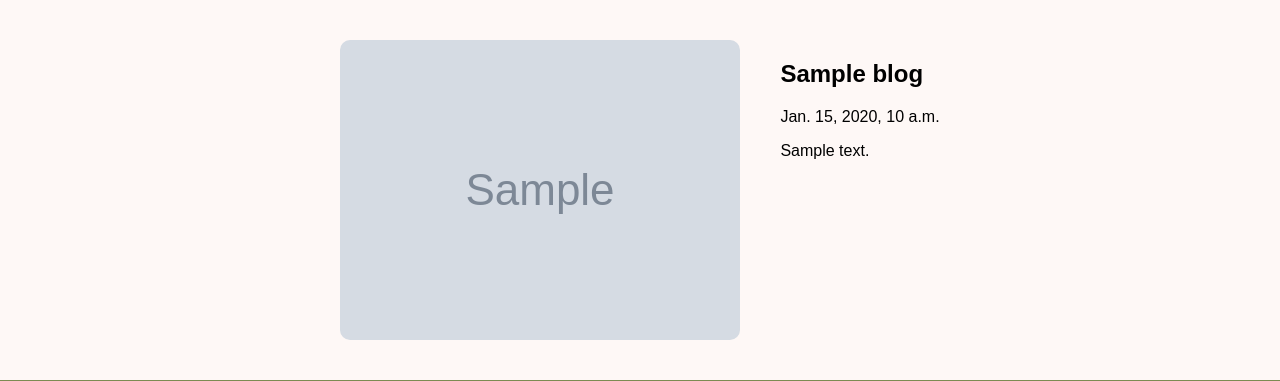
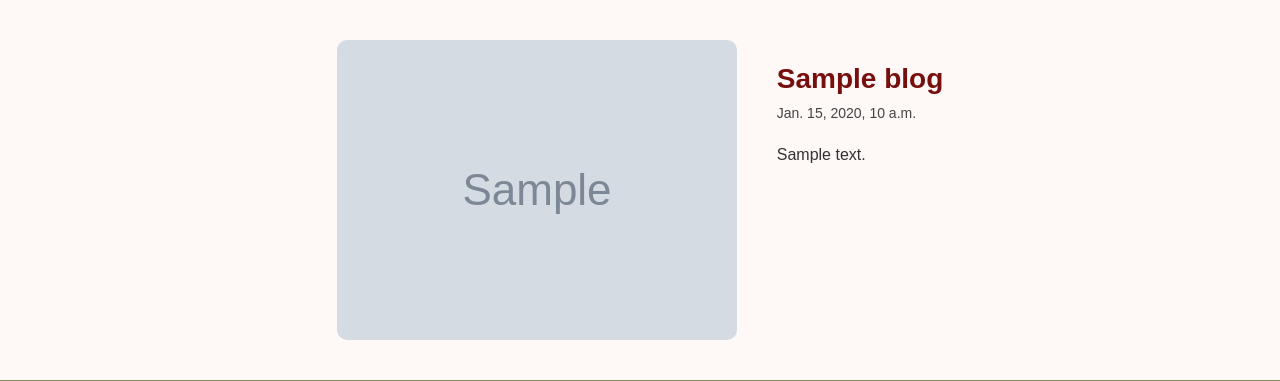
Before and after one commit to nishat248/Plantopia, a Django app: template templates/blog_detail.html in a window 1280 px wide. Shown: the part 104-485 px from the top of the page. Run offline with Django 5.2, Linux system fonts and the light colour scheme; tables that the repository leaves empty hold one stand-in row (values such as "Sample post"); the template is opened without the code that fills it: values that come from a table or form of the project are taken from there, most other values are stand-ins (such as "Sample title", 1, 10 or a date in 2020); grey boxes marked "Sample" are stand-in pictures; data that the repository does not hold is empty.

Commit message:
Fix class name in blog detail template and add requirements file

```diff
--- /dev/null
+++ b/requirements.txt
@@ -0,0 +1,6 @@
+Django==5.2
+pillow==11.2.1
+sqlparse==0.5.3
+tzdata==2025.2
+pip==24.3.1
+asgiref==3.8.1
--- a/templates/blog_detail.html
+++ b/templates/blog_detail.html
@@ -7,7 +7,7 @@
 <div class="blog-detail-container">
     <div class="blog-detail-inner">
         <img src="{{ blog.image.url }}" alt="{{ blog.title }}">
-        <div class="blog-detail-contents">
+        <div class="blog-detail-content">
             <h2>{{ blog.title }}</h2>
             <div class="date">{{ blog.date }}</div>
             <p>{{ blog.content|linebreaks }}</p>
```
